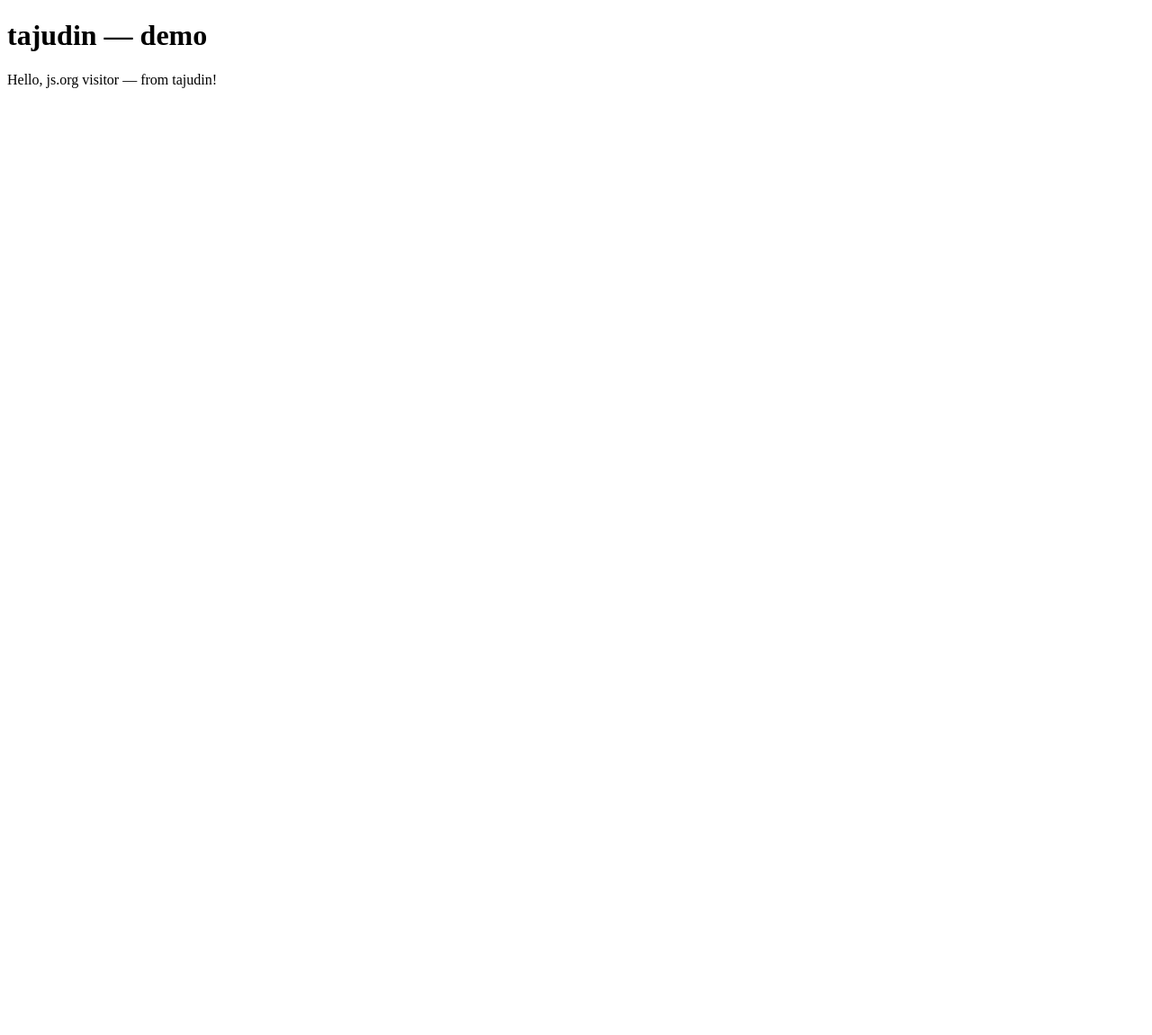
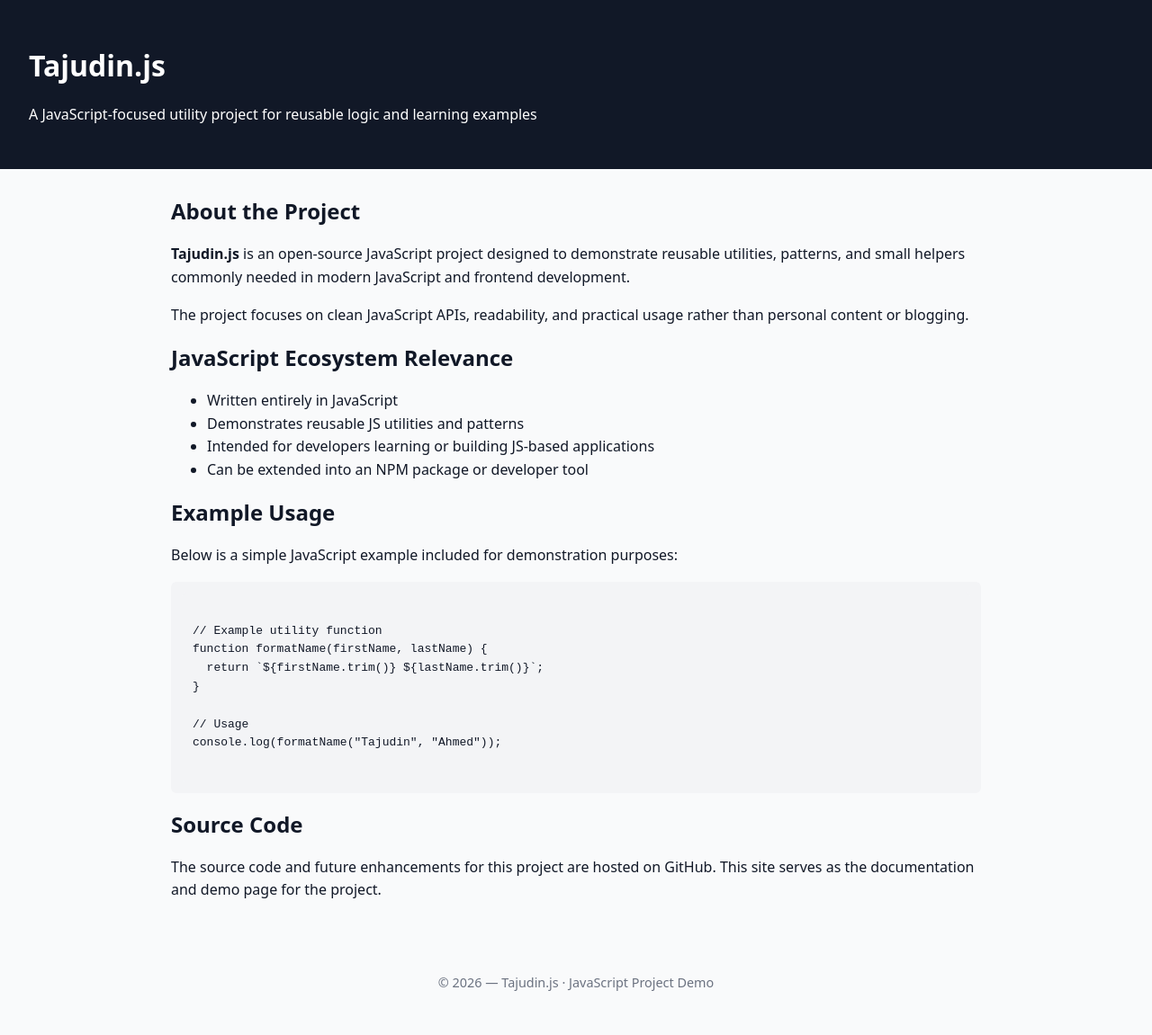
Before and after one commit to mansuura60-arch/tajudin, a website: page index.html in a window 1280 px wide. Shown: the whole page at 90% size. Before the commit the page ends 800 px from the top, so only its background shows below. Drawn offline with Linux system fonts and the light colour scheme.

Commit message:
Update index.html

```diff
--- a/index.html
+++ b/index.html
@@ -1,16 +1,109 @@
-<!doctype html>
-<html>
+<!DOCTYPE html>
+<html lang="en">
 <head>
-  <meta charset="utf-8">
-  <title>tajudin — Demo</title>
+  <meta charset="UTF-8" />
+  <meta name="viewport" content="width=device-width, initial-scale=1" />
+
+  <title>Tajudin.js — JavaScript Utility Project</title>
+  <meta
+    name="description"
+    content="Tajudin.js is a JavaScript utility project providing reusable helpers and examples for modern web development."
+  />
+
+  <style>
+    body {
+      font-family: system-ui, -apple-system, BlinkMacSystemFont, sans-serif;
+      margin: 0;
+      padding: 0;
+      line-height: 1.6;
+      background: #f9fafb;
+      color: #111827;
+    }
+    header {
+      background: #111827;
+      color: #fff;
+      padding: 2rem;
+    }
+    main {
+      max-width: 900px;
+      margin: 2rem auto;
+      padding: 0 1rem;
+    }
+    h1, h2 {
+      line-height: 1.25;
+    }
+    code, pre {
+      background: #f3f4f6;
+      padding: 0.75rem;
+      border-radius: 6px;
+      display: block;
+      overflow-x: auto;
+    }
+    footer {
+      text-align: center;
+      padding: 2rem;
+      font-size: 0.9rem;
+      color: #6b7280;
+    }
+  </style>
 </head>
+
 <body>
-  <h1>tajudin — demo</h1>
-  <div id="out"></div>
-  <script>
-    // Example JS usage to demonstrate the project is JS-related
-    function greet(name){ return 'Hello, ' + name + ' — from tajudin!'; }
-    document.getElementById('out').textContent = greet('js.org visitor');
-  </script>
+  <header>
+    <h1>Tajudin.js</h1>
+    <p>A JavaScript-focused utility project for reusable logic and learning examples</p>
+  </header>
+
+  <main>
+    <section>
+      <h2>About the Project</h2>
+      <p>
+        <strong>Tajudin.js</strong> is an open-source JavaScript project designed to
+        demonstrate reusable utilities, patterns, and small helpers commonly needed
+        in modern JavaScript and frontend development.
+      </p>
+      <p>
+        The project focuses on clean JavaScript APIs, readability, and practical usage
+        rather than personal content or blogging.
+      </p>
+    </section>
+
+    <section>
+      <h2>JavaScript Ecosystem Relevance</h2>
+      <ul>
+        <li>Written entirely in JavaScript</li>
+        <li>Demonstrates reusable JS utilities and patterns</li>
+        <li>Intended for developers learning or building JS-based applications</li>
+        <li>Can be extended into an NPM package or developer tool</li>
+      </ul>
+    </section>
+
+    <section>
+      <h2>Example Usage</h2>
+      <p>Below is a simple JavaScript example included for demonstration purposes:</p>
+
+      <pre><code>
+// Example utility function
+function formatName(firstName, lastName) {
+  return `${firstName.trim()} ${lastName.trim()}`;
+}
+
+// Usage
+console.log(formatName("Tajudin", "Ahmed"));
+      </code></pre>
+    </section>
+
+    <section>
+      <h2>Source Code</h2>
+      <p>
+        The source code and future enhancements for this project are hosted on GitHub.
+        This site serves as the documentation and demo page for the project.
+      </p>
+    </section>
+  </main>
+
+  <footer>
+    <p>© 2026 — Tajudin.js · JavaScript Project Demo</p>
+  </footer>
 </body>
 </html>
```
